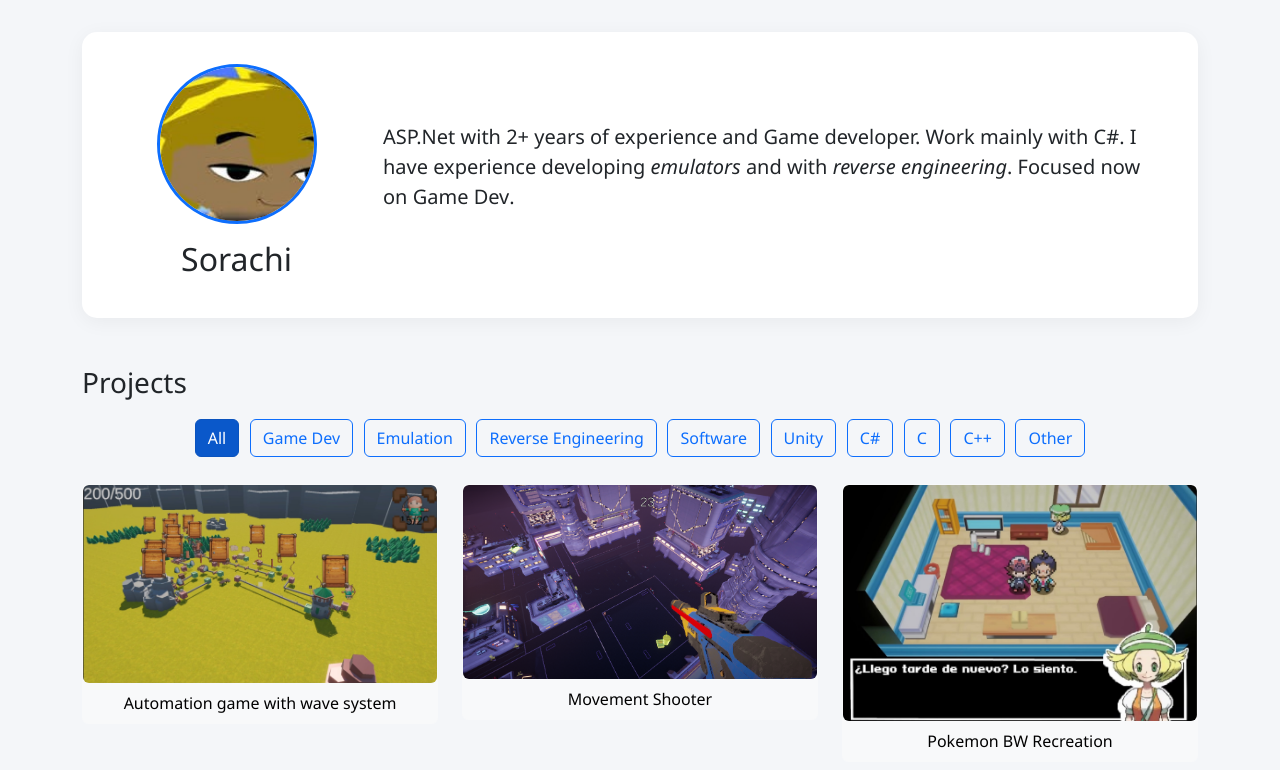
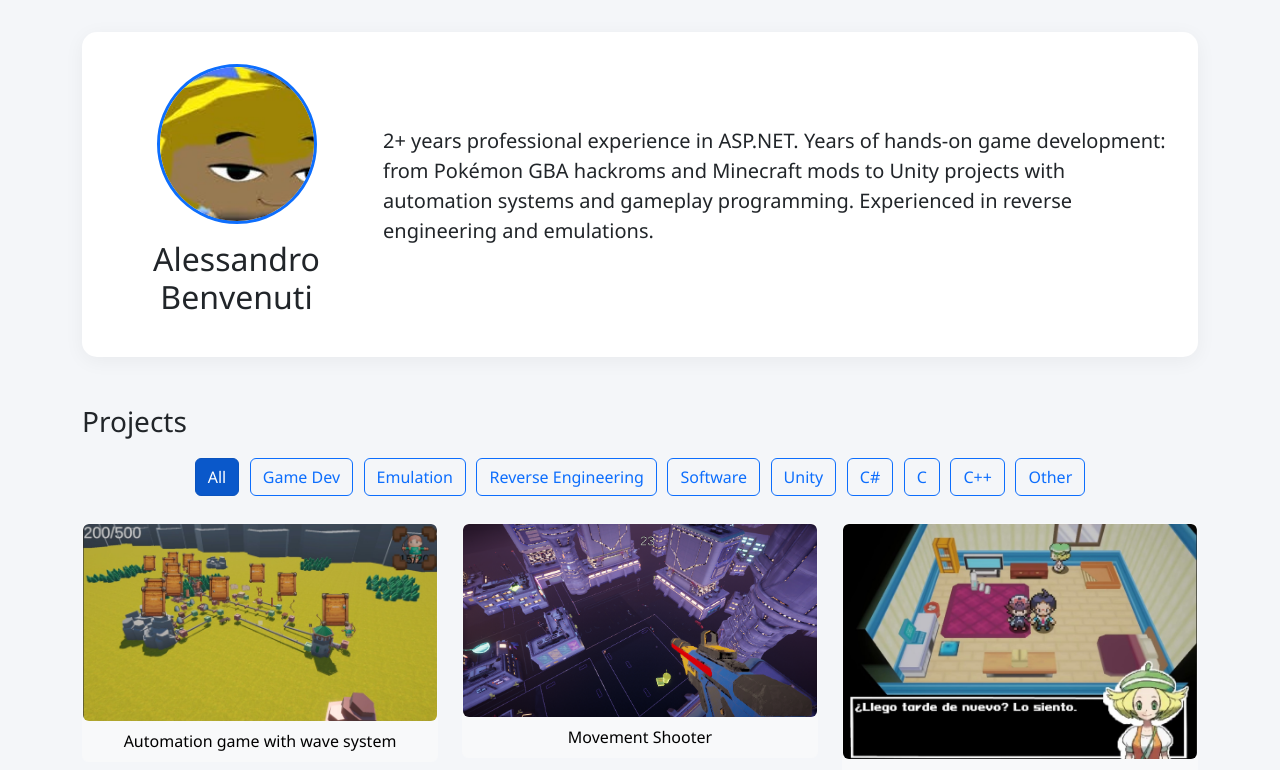
Before and after one commit to Sorachi00/portfolio, a plain HTML site: page index.html in a window 1280 px wide. Shown: the top 770 px of the page. Drawn offline with nearby package versions, Linux system fonts and the light colour scheme.

Commit message:
Update index.html

```diff
--- a/index.html
+++ b/index.html
@@ -91,13 +91,12 @@
       <div class="row align-items-center">
         <div class="col-md-3 text-center mb-3 mb-md-0">
           <img src="img/pfp.jpg" alt="pfp" class="profile-pic">
-          <h2 class="mt-3">Sorachi</h2>
+          <h2 class="mt-3">Alessandro Benvenuti</h2>
         </div>
         <div class="col-md-9">
           <p class="lead">
-            ASP.Net with 2+ years of experience and Game developer. Work mainly with <strong>C#</strong>.
-            I have experience developing <em>emulators</em> and with <em>reverse engineering</em>.
-            Focused now on <strong>Game Dev</strong>.
+2+ years professional experience in ASP.NET.
+Years of hands-on game development: from Pokémon GBA hackroms and Minecraft mods to Unity projects with automation systems and gameplay programming. Experienced in reverse engineering and emulations.
           </p>
         </div>
       </div>
```
